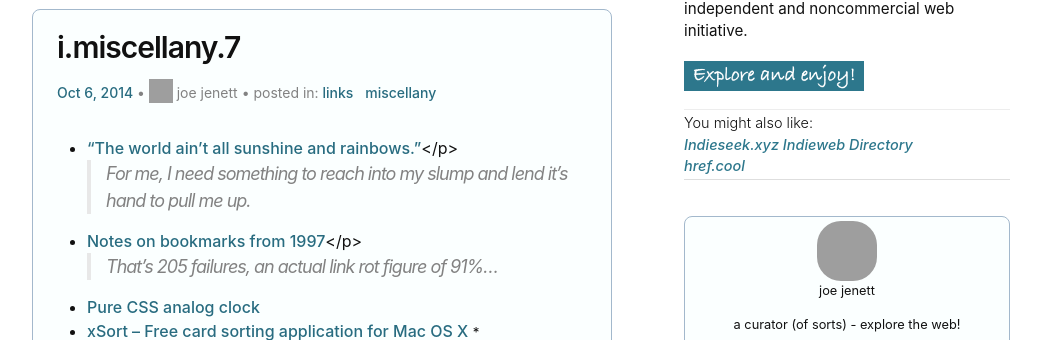
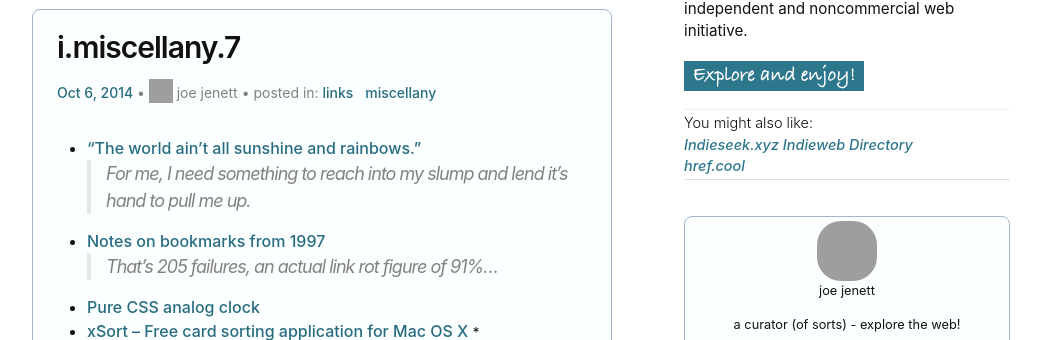
Before and after one commit to joejenett/i.webthings, a Jekyll site: the page built from _posts/2014-10-06-i_miscellany_7.md, in a window 1280 px wide, cut to the strip 264-604 px from the top of the page. Shown: the whole strip, without its empty margins (108-1149 px from the left). Built offline with Jekyll 4.4.1, drawn with Linux system fonts in a browser that asks for light colours; comment, search, counter and statistics services are not loaded; grey boxes are pictures that could not be loaded.

Commit message:
Update 2014-10-06-i_miscellany_7.md

```diff
--- a/_posts/2014-10-06-i_miscellany_7.md
+++ b/_posts/2014-10-06-i_miscellany_7.md
@@ -3,37 +3,6 @@ id: 67
 title: i.miscellany.7
 date: 2014-10-06T12:44:55-04:00
 author: joe jenett
-excerpt: |
-
-  <ul>
-  <li>
-  <a href="https://the-pastry-box-project.net/remy-sharp/2014-october-5">“The world ain’t all sunshine and rainbows.”</a>
-  <blockquote><p>
-  For me, I need something to reach into my slump and lend it’s hand to pull me up.
-  </p></blockquote>
-  </li>
-  <li>
-  <a href="https://notes.pinboard.in/u:vitorio/05dec9f04909d9b6edff">Notes on bookmarks from 1997</a>
-  <blockquote><p>
-  That's 205 failures, an actual link rot figure of 91%...
-  </p></blockquote>
-  </li>
-  <li>
-  <a href="http://apps.eky.hk/css3clock/">Pure CSS analog clock</a>
-  </li>
-  <li>
-  <a href="http://xsortapp.com/">xSort - Free card sorting application for Mac OS X</a> <small>*</small>
-  </li>
-  <li>
-  <a href="http://polaroidcube.com/">Polaroid Cube – The New HD Lifestyle Camera</a> <small>$</small>
-  </li>
-  </ul>
-  <p>
-  <small>
-  * This is not an endorsement.<br />
-  $ Commercial (no affiliation).<br />
-  </small>
-  </p>
 layout: post
 guid: https://iwebthings.com/i.webthings/2014/10/06/i-miscellany-7/
 permalink: /i_miscellany_7/
@@ -41,10 +10,10 @@ categories:
   - links
   - miscellany
 ---
-  * [“The world ain’t all sunshine and rainbows.”](https://the-pastry-box-project.net/remy-sharp/2014-october-5)</p>
+  * [“The world ain’t all sunshine and rainbows.”](https://the-pastry-box-project.net/remy-sharp/2014-october-5)
     > For me, I need something to reach into my slump and lend it’s hand to pull me up.
 
-  * [Notes on bookmarks from 1997](https://notes.pinboard.in/u:vitorio/05dec9f04909d9b6edff)</p>
+  * [Notes on bookmarks from 1997](https://notes.pinboard.in/u:vitorio/05dec9f04909d9b6edff)
     > That&#8217;s 205 failures, an actual link rot figure of 91%&#8230;
 
   * [Pure CSS analog clock](http://apps.eky.hk/css3clock/)
```
